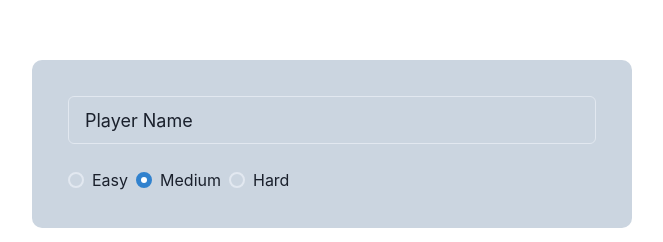
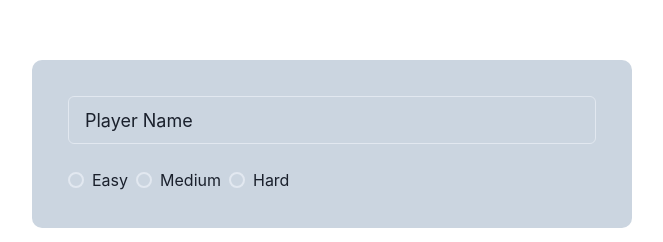
Before and after one commit to MohamedWagih/Trivia-Questions-game, a React (Create React App) app: page / in a window 1280 px wide. Shown: the part 224-466 px from the top of the page, without its empty margins (308-971 px from the left). Built offline with nearby package versions, Linux system fonts and the light colour scheme.

Commit message:
:zap: add react hook form

```diff
--- a/package.json
+++ b/package.json
@@ -16,6 +16,7 @@
     "react": "^18.2.0",
     "react-apexcharts": "^1.4.0",
     "react-dom": "^18.2.0",
+    "react-hook-form": "^7.33.0",
     "react-query": "^3.39.1",
     "react-router-dom": "6",
     "react-scripts": "5.0.1",
--- a/src/presentation/screens/welcome/Welcome.jsx
+++ b/src/presentation/screens/welcome/Welcome.jsx
@@ -1,14 +1,19 @@
 import { Box, Button, Center, Grid, Input, Radio, RadioGroup, Stack } from '@chakra-ui/react';
 import { useAppStore } from 'application/store';
 import { useEffect } from 'react';
+import { Controller, useForm } from 'react-hook-form';
 import { useNavigate } from 'react-router-dom';
 
 function Welcome() {
   const navigate = useNavigate();
+  const { control, handleSubmit } = useForm({
+    defaultValues: {
+      playerName: '',
+      difficulty: '',
+    },
+  });
 
-  const playerName = useAppStore((store) => store.playerName);
   const setPlayerName = useAppStore((store) => store.setPlayerName);
-  const difficulty = useAppStore((store) => store.difficulty);
   const setDifficulty = useAppStore((store) => store.setDifficulty);
   const initStoreState = useAppStore((store) => store.initStoreState);
 
@@ -16,30 +21,64 @@ function Welcome() {
     initStoreState();
   }, []);
 
+  const play = () => {
+    handleSubmit(({ playerName, difficulty }) => {
+      setPlayerName(playerName);
+      setDifficulty(difficulty);
+      navigate('/categories');
+    })();
+  };
+
   return (
     <Center h="100vh">
       <Grid templateColumns="repeat(1, 1fr)" gap={6}>
         <Box bg="gray.300" width="600px" borderRadius="10px" p={4}>
           <Center h="100%">
             <Grid width="100%" templateColumns="repeat(1, 1fr)" padding="20px" gap={6}>
+              <Controller
+                name="playerName"
+                control={control}
+                rules={{
+                  required: 'Name is required!',
+                }}
+                render={({ field: { onChange, value }, fieldState: { error } }) => (
+                  <div>
                     <Input
+                      isRequired
+                      isInvalid={error}
                       _placeholder={{ color: 'inherit' }}
                       placeholder="Player Name"
                       size="lg"
-                onChange={(e) => setPlayerName(e.target.value)}
-                value={playerName}
+                      onChange={(e) => onChange(e.target.value)}
+                      value={value}
                     />
-              <RadioGroup onChange={(value) => setDifficulty(value)} value={difficulty}>
+                    {error && <span style={{ color: 'red' }}>{error.message}</span>}
+                  </div>
+                )}
+              />
+              <Controller
+                name="difficulty"
+                control={control}
+                rules={{
+                  required: 'please choose difficulty!',
+                }}
+                render={({ field: { onChange, value }, fieldState: { error } }) => (
+                  <div>
+                    <RadioGroup is onChange={(value) => onChange(value)} value={value}>
                       <Stack direction="row">
                         <Radio value="easy">Easy</Radio>
                         <Radio value="medium">Medium</Radio>
                         <Radio value="hard">Hard</Radio>
                       </Stack>
                     </RadioGroup>
+                    {error && <span style={{ color: 'red' }}>{error.message}</span>}
+                  </div>
+                )}
+              />
             </Grid>
           </Center>
         </Box>
-        <Button onClick={() => navigate('/categories')}>PLAY</Button>
+        <Button onClick={play}>PLAY</Button>
       </Grid>
     </Center>
   );
```
Also changed, not shown: 1 other file (tests, documents, lock files or other folders). Lines whose indentation alone changed are shown as unchanged.
